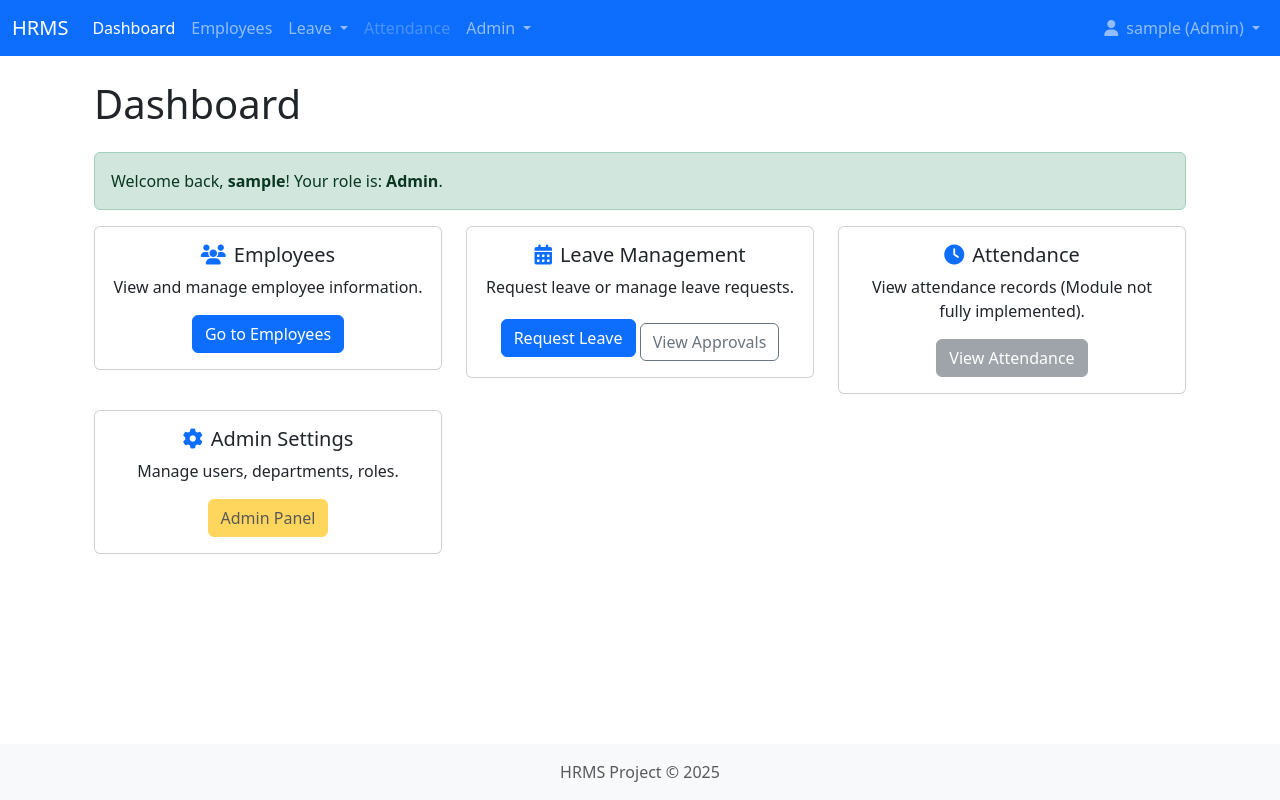
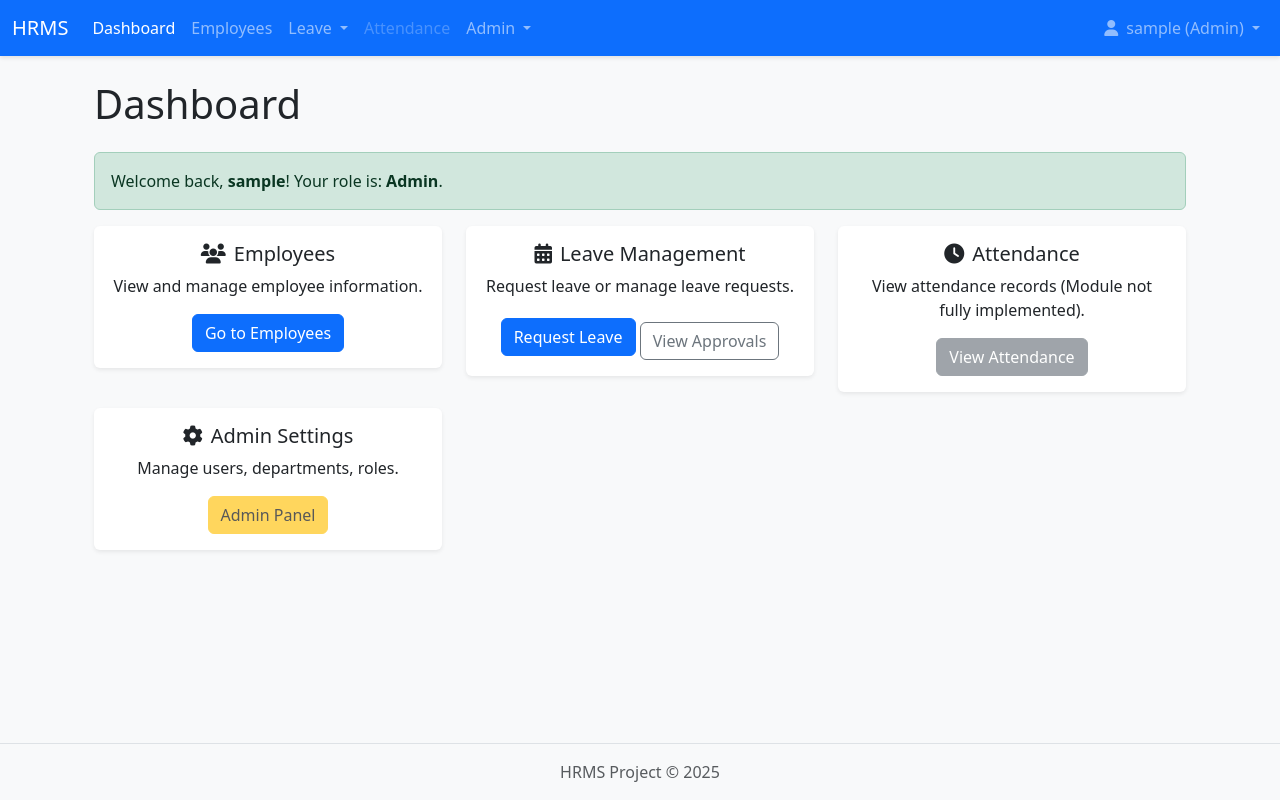
Before and after one commit to nani-1205/hrms, a Flask app: page / in a window 1280 px wide. Run offline with Flask 3, Linux system fonts and the light colour scheme; the visitor is signed in with stand-in values (Sample User, id 1); parts of the project's set-up code (start-up, migrations or seed data) failed here and were passed over.

Commit message:
v-1-beta

```diff
--- a/hrms/static/css/style.css
+++ b/hrms/static/css/style.css
@@ -1,10 +1,58 @@
 /* Add your custom styles here */
 body {
-    padding-bottom: 60px; /* Adjust if footer height changes */
+    /* Add padding to prevent footer overlap if footer is fixed-bottom */
+    padding-bottom: 70px;
+    background-color: #f8f9fa; /* Light background for contrast */
 }
 
-.card-title i {
-    color: #0d6efd; /* Primary color for icons in cards */
+.navbar {
+    box-shadow: 0 2px 4px rgba(0,0,0,.1);
 }
 
-/* Add more specific styles for modules */
+.card {
+    border: none; /* Remove default card border */
+    box-shadow: 0 0.125rem 0.25rem rgba(0, 0, 0, 0.075); /* Softer shadow */
+}
+
+.card-header {
+    font-weight: 500;
+}
+
+/* Enhance table appearance */
+.table {
+    border-collapse: separate; /* Allows border-radius */
+    border-spacing: 0;
+}
+.table th {
+    font-weight: 500;
+    white-space: nowrap; /* Prevent headers from wrapping */
+}
+.table td {
+    vertical-align: middle; /* Align cell content vertically */
+}
+.table-hover tbody tr:hover {
+    background-color: rgba(0, 0, 0, 0.04); /* Subtle hover effect */
+}
+
+/* Style action buttons */
+.table .btn-sm {
+    padding: 0.2rem 0.4rem;
+    font-size: 0.8rem;
+}
+
+/* Flash messages */
+.alert {
+    margin-top: 1rem;
+    margin-bottom: 1rem;
+}
+
+/* Required field asterisk */
+label .text-danger {
+    font-weight: normal;
+    margin-left: 2px;
+}
+
+/* Footer */
+footer.fixed-bottom {
+    border-top: 1px solid #dee2e6; /* Add a top border */
+}
--- a/hrms/static/js/script.js
+++ b/hrms/static/js/script.js
@@ -1,8 +1,47 @@
 // Add your custom JavaScript here
-console.log("HRMS script loaded.");
+console.log("HRMS main script loaded.");
 
-// Example: Initialize tooltips if using them
-// var tooltipTriggerList = [].slice.call(document.querySelectorAll('[data-bs-toggle="tooltip"]'))
-// var tooltipList = tooltipTriggerList.map(function (tooltipTriggerEl) {
-//   return new bootstrap.Tooltip(tooltipTriggerEl)
-// })
+/**
+ * Initialize Bootstrap Tooltips
+ */
+function initializeTooltips() {
+  const tooltipTriggerList = [].slice.call(document.querySelectorAll('[data-bs-toggle="tooltip"]'));
+  tooltipTriggerList.map(function (tooltipTriggerEl) {
+    return new bootstrap.Tooltip(tooltipTriggerEl);
+  });
+  console.log("Tooltips initialized.");
+}
+
+/**
+ * Initialize Bootstrap client-side validation feedback
+ */
+function initializeBsValidation() {
+  const forms = document.querySelectorAll('.needs-validation');
+  Array.prototype.slice.call(forms)
+    .forEach(function (form) {
+      form.addEventListener('submit', function (event) {
+        if (!form.checkValidity()) {
+          event.preventDefault();
+          event.stopPropagation();
+        }
+        form.classList.add('was-validated');
+      }, false);
+    });
+   console.log("Bootstrap validation initialized.");
+}
+
+// --- Run initializations on DOMContentLoaded ---
+document.addEventListener('DOMContentLoaded', function () {
+  initializeTooltips();
+  initializeBsValidation();
+
+  // Add any other initial setup functions here
+});
+
+// --- Example of a reusable function ---
+// function showLoadingSpinner(elementId) {
+//   const target = document.getElementById(elementId);
+//   if (target) {
+//      target.innerHTML = '<div class="spinner-border spinner-border-sm" role="status"><span class="visually-hidden">Loading...</span></div>';
+//   }
+// }
```
